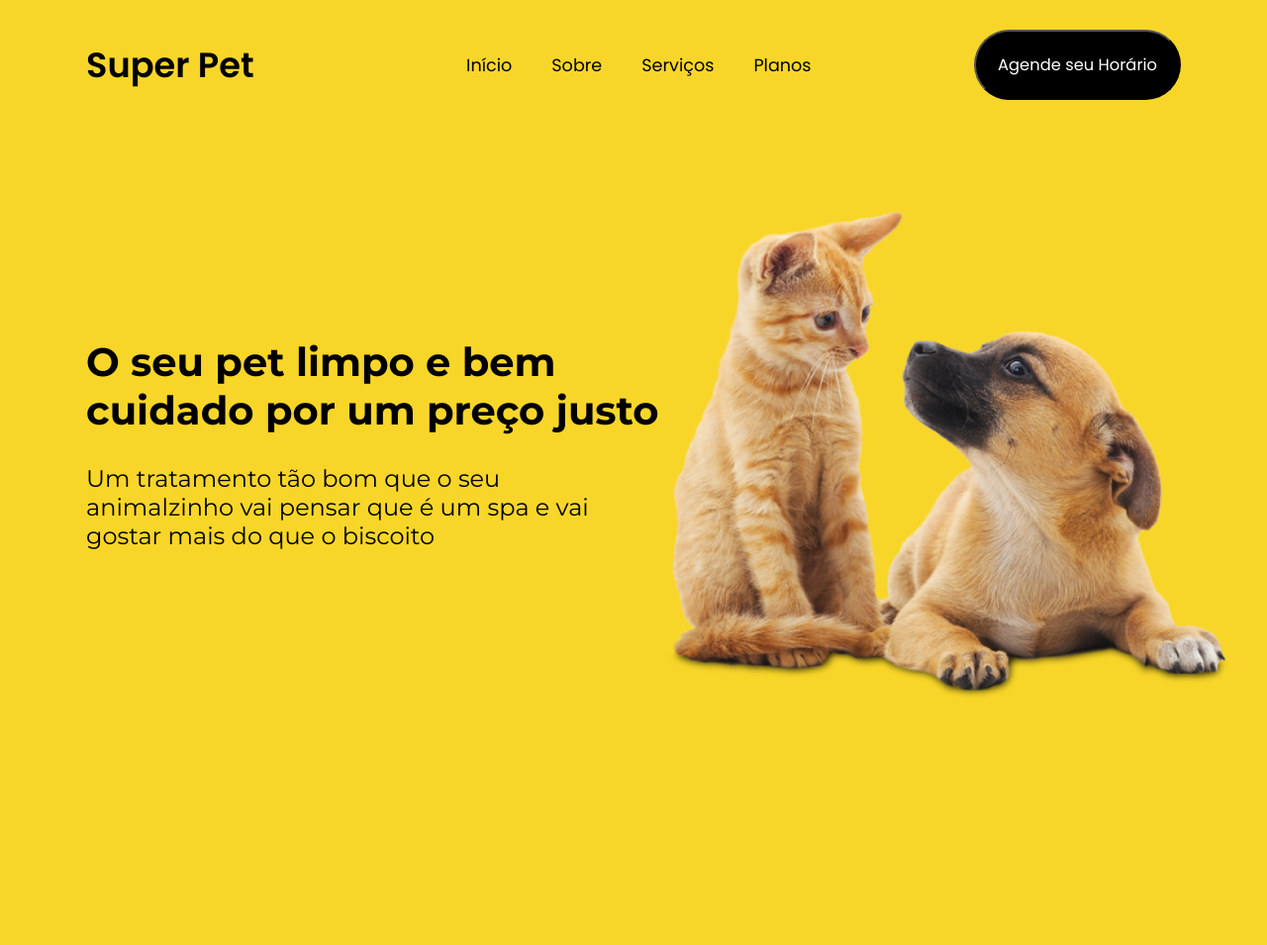
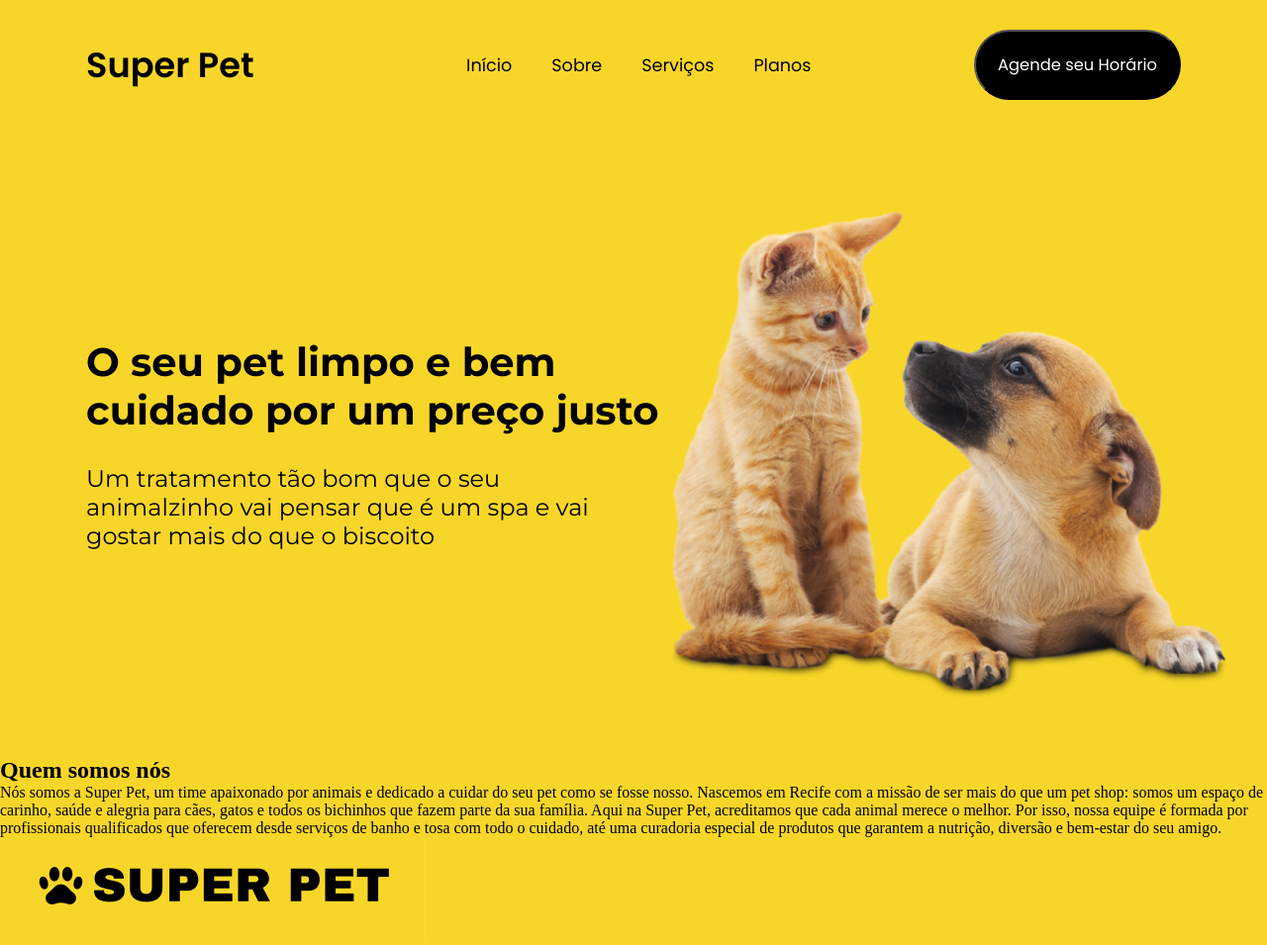
Before and after one commit to matheusricardoooo/super-pet, a plain HTML site: page index.html in a window 1280 px wide. Shown: the top 955 px of the page at 99% size. Before the commit the page ends 800 px from the top, so only its background shows below. Drawn offline with Linux system fonts and the light colour scheme.

Commit message:
html da parte sobre feito

```diff
--- a/index.html
+++ b/index.html
@@ -50,6 +50,33 @@
 
     </main>
 
+    <article id="about">
+
+        <div class="tittle">
+            <h1>Quem somos nós</h1>
+        </div>
+
+        <div class="content">
+
+            <div class="description">
+
+                <p>Nós somos a Super Pet, um time apaixonado por animais e dedicado a cuidar do seu pet como se fosse nosso.
+                Nascemos em Recife com a missão de ser mais do que um pet shop: somos um espaço de carinho, saúde e alegria
+                para cães, gatos e todos os bichinhos que fazem parte da sua família. Aqui na Super Pet, acreditamos que cada
+                animal merece o melhor. Por isso, nossa equipe é formada por profissionais qualificados que oferecem desde
+                serviços de banho e tosa com todo o cuidado, até uma curadoria especial de produtos que garantem a nutrição,
+                diversão e bem-estar do seu amigo.
+                </p>
+
+            </div>
+
+            <div class="soon-img">
+                <img src="imgs/image-logo.png" alt="imagem da logo">
+            </div>
+        </div>
+
+    </article>
+
     <script src="script.js"></script>
 </body>
 </html>
```
